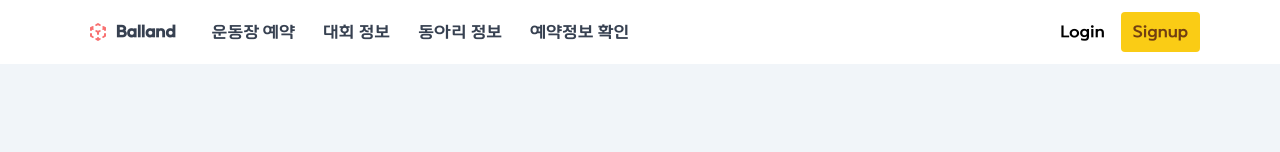
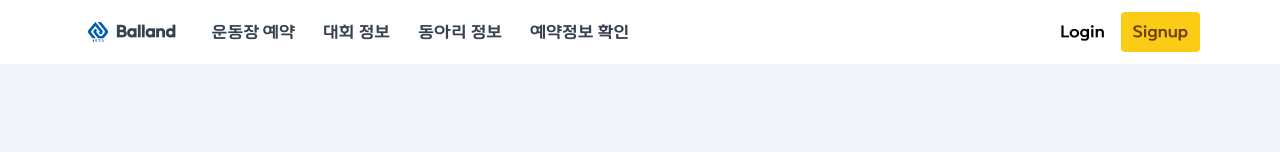
Before and after one commit to Ballandd/Balland_Web, a Next.js app in the folder balland/: page / in a window 1280 px wide. Shown: the top 152 px of the page. Built offline with nearby package versions, Linux system fonts and the light colour scheme; no server answers; a web font is replaced by a local one.

Commit message:
Design: main page 길이, 상단 로고 수정

```diff
--- a/balland/components/Navbar.js
+++ b/balland/components/Navbar.js
@@ -12,7 +12,11 @@ const Navbar = () => {
           <div className="flex space-x-4">
             <div>
               <a href="/" className="flex items-center py-5 px-2 text-gray-700">
-                <svg
+                <img
+                className="h-5 w-5 mr-2"
+                src="AU2.png"
+                />
+                {/* <svg
                   xmlns="/BallandLogo.png"
                   className="h-5 w-5 mr-2 text-red-400"
                   viewBox="0 0 20 20"
@@ -23,7 +27,7 @@ const Navbar = () => {
                     d="M9.504 1.132a1 1 0 01.992 0l1.75 1a1 1 0 11-.992 1.736L10 3.152l-1.254.716a1 1 0 11-.992-1.736l1.75-1zM5.618 4.504a1 1 0 01-.372 1.364L5.016 6l.23.132a1 1 0 11-.992 1.736L4 7.723V8a1 1 0 01-2 0V6a.996.996 0 01.52-.878l1.734-.99a1 1 0 011.364.372zm8.764 0a1 1 0 011.364-.372l1.733.99A1.002 1.002 0 0118 6v2a1 1 0 11-2 0v-.277l-.254.145a1 1 0 11-.992-1.736l.23-.132-.23-.132a1 1 0 01-.372-1.364zm-7 4a1 1 0 011.364-.372L10 8.848l1.254-.716a1 1 0 11.992 1.736L11 10.58V12a1 1 0 11-2 0v-1.42l-1.246-.712a1 1 0 01-.372-1.364zM3 11a1 1 0 011 1v1.42l1.246.712a1 1 0 11-.992 1.736l-1.75-1A1 1 0 012 14v-2a1 1 0 011-1zm14 0a1 1 0 011 1v2a1 1 0 01-.504.868l-1.75 1a1 1 0 11-.992-1.736L16 13.42V12a1 1 0 011-1zm-9.618 5.504a1 1 0 011.364-.372l.254.145V16a1 1 0 112 0v.277l.254-.145a1 1 0 11.992 1.736l-1.735.992a.995.995 0 01-1.022 0l-1.735-.992a1 1 0 01-.372-1.364z"
                     clipRule="evenodd"
                   />
-                </svg>
+                </svg> */}
                 <span className="font-bold">Balland</span>
               </a>
             </div>
--- a/balland/pages/checkreservation/index.jsx
+++ b/balland/pages/checkreservation/index.jsx
@@ -8,7 +8,7 @@ export default function Reservation() {
     <div>
       <Head>
         <title>Reservation Main</title>
-        <link rel="icon" href="/favicon.ico" />
+        <link rel="icon" href="/AU.png" />
       </Head>
       <div className = "h-screen">
         <WaitingService />
--- a/balland/pages/club/index.js
+++ b/balland/pages/club/index.js
@@ -5,7 +5,7 @@ export default function Club() {
     <div className = "h-screen">
       <Head>
         <title>동아리정보</title>
-        <link rel="icon" href="/favicon.ico" />
+        <link rel="icon" href="/AU.png"/>
       </Head>
       <WaitingService/>
     </div>
--- a/balland/pages/competition/index.jsx
+++ b/balland/pages/competition/index.jsx
@@ -13,7 +13,7 @@ export default function Competition(props) {
     <div className = "h-screen">
       <Head>
         <title>대회 정보</title>
-        <link rel="icon" href="/favicon.ico" />
+        <link rel="icon" href="/AU.png" />
       </Head>
     <div className = "h-inherit bg-slate-100">
       <div className = "w-[100%] grid justify-items-center ">
--- a/balland/pages/index.js
+++ b/balland/pages/index.js
@@ -9,7 +9,7 @@ export default function Home() {
         <link rel="icon" href="/AU.png" />
       </Head>
 
-      <div className="container px-5 py-10 mx-auto">
+      <div className="container px-5 py-10 mx-auto h-screen">
         {/* Cards Page - Title */}
         <div className="text-center mb-12">
           <h1 className="text-xl sm:text-lg md:text-6xl text-gray-700 font-semibold ">
--- a/balland/pages/reservation/index.js
+++ b/balland/pages/reservation/index.js
@@ -6,7 +6,7 @@ export default function Reservation() {
     <div className="h-screen">
       <Head>
         <title>Reservation Main</title>
-        <link rel="icon" href="/favicon.ico" />
+        <link rel="icon" href="/AU.png" />
       </Head>
       <WaitingService />
       {/* <div className="py-32 text-center">
```
Also changed, not shown: balland/public/AU2.png (added).
